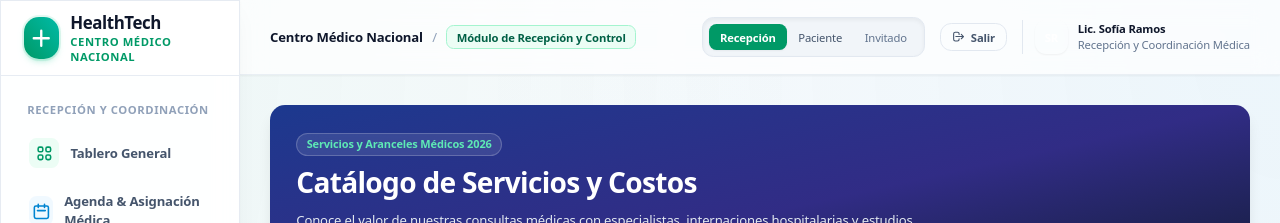
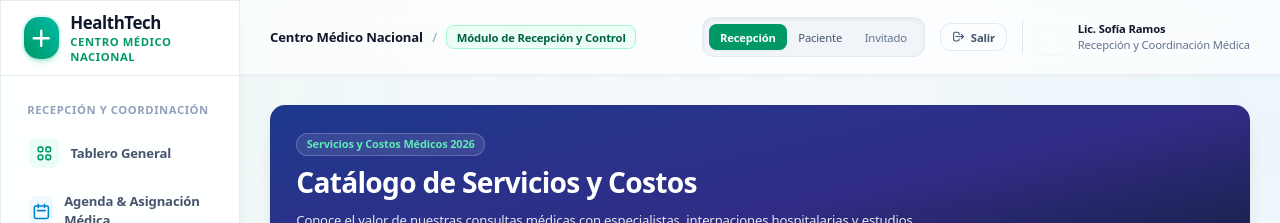
Before and after one commit to GeorgeGxx/healthtech-platform, an Angular app in the folder frontend/: page /servicios-y-costos in a window 1280 px wide. Shown: the top 223 px of the page. Built offline with nearby package versions, Linux system fonts and the light colour scheme; no server answers.

Commit message:
fix(tariffs): replace remaining aranceles reference with Servicios y Costos Medicos 2026

```diff
--- a/frontend/src/app/features/tariffs/tariffs.component.html
+++ b/frontend/src/app/features/tariffs/tariffs.component.html
@@ -3,7 +3,7 @@
   <div class="relative overflow-hidden rounded-2xl bg-gradient-to-br from-blue-900 via-indigo-900 to-slate-900 text-white p-5 sm:p-7 shadow-lg">
     <div class="relative z-10 max-w-2xl space-y-2.5">
       <div class="inline-flex items-center px-2.5 py-0.5 rounded-full bg-white/10 backdrop-blur-md border border-white/20 text-[11px] font-semibold text-emerald-300">
-        Servicios y Aranceles Médicos 2026
+        Servicios y Costos Médicos 2026
       </div>
       <h1 class="text-2xl sm:text-3xl font-black tracking-tight leading-tight text-white">
         Catálogo de Servicios y Costos
```
Also changed, not shown: 1 other file (tests, documents, lock files or other folders).
